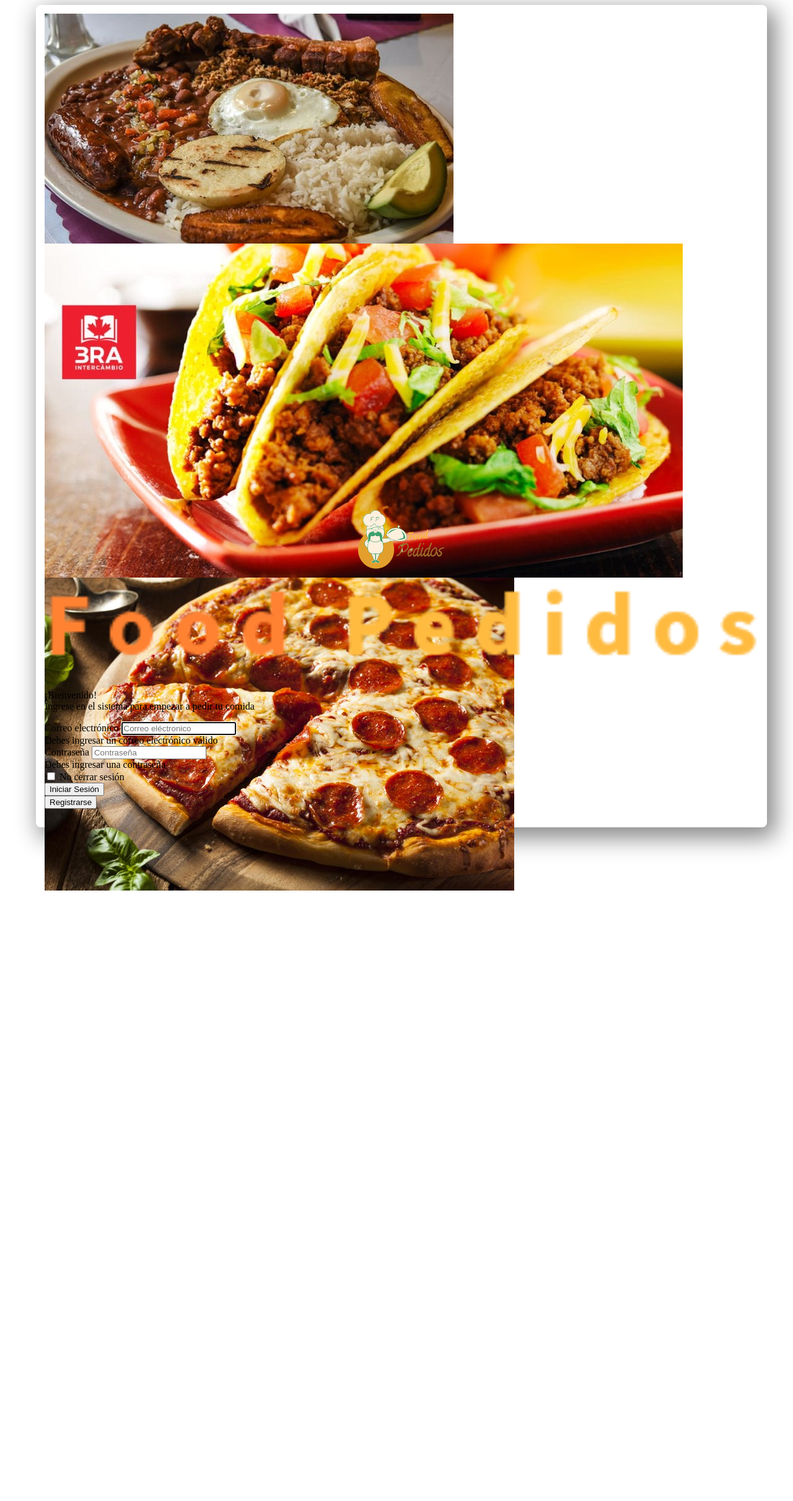
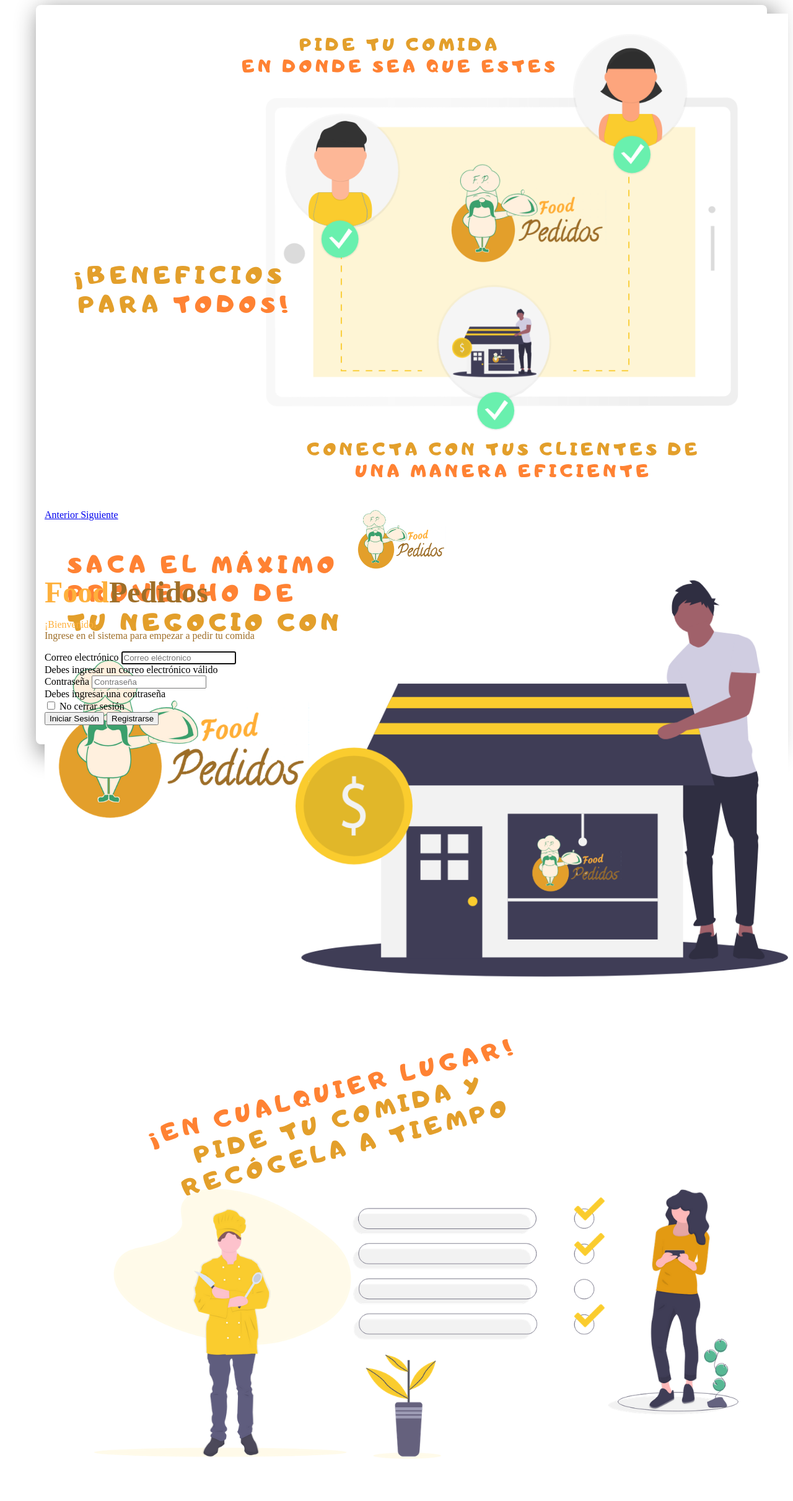
Before and after one commit to pablocm07/food_pedidos, a PHP site: page /Vistas/v_login.html in a window 1280 px wide. Shown: the whole page at 62% size. Before the commit the page ends 1437 px from the top, so only its background shows below. Run offline with PHP 8.4, Linux system fonts and the light colour scheme.

Commit message:
Cambio de Interfaz
Se modificó la interfaz de Login del sistema.

```diff
--- a/Assets/css/login.css
+++ b/Assets/css/login.css
@@ -44,6 +44,21 @@
     margin: auto;
     width: 9rem;
     height: 6rem;
+}
+
+p.text-center.fp-logo{
+    font-size: 3rem;
+    font-weight: bold;
+    margin-top: 10px;
+    margin-bottom: 0px;
+}
+
+.bg-1{
+    color: #FEB03C;
+}
+
+.bg-2{
+    color: #9E6E28;
 }
 
 /* ESTILO PARA MEDIDAS DE LOGO AUXILIAR */
--- a/Vistas/v_login.html
+++ b/Vistas/v_login.html
@@ -1,55 +1,77 @@
-<link rel="stylesheet" href="Assets/css/login.css">
+<link rel="stylesheet" href="./Assets/css/login.css">
 
 <div class="row contenedor-principal">
 
+    <!-- CONTENEDOR PRINCIPAL DEL CAROUSEL -->
     <div class="contenedor-slides d-none d-lg-block col-lg-7">
 
+        <!-- CONTENEDOR DEL CAROUSEL -->
         <div id="carousel-login" class="carousel slide carousel-fade" data-ride="carousel">
 
-            <div class="carousel-inner  d-flex align-items-center">
+            <!-- CONTENEDOR DE LOS SLIDES DEL CAROUSEL -->
+            <div class="carousel-inner d-flex align-items-center">
 
-                <div class="carousel-item active">
-                    <img src="Assets/img/comida_1.jpg" class="d-block w-100" alt="Imagen Carousel 1" />
+                <div class="carousel-item active" data-interval="3000">
+                    <img src="Assets/img/Slide_1.png" class="d-block w-100" alt="Imagen Carousel 1" />
                 </div>
 
-                <div class="carousel-item">
-                    <img src="Assets/img/comida_2.jpg" class="d-block w-100" alt="Imagen Carousel 2" />
+                <div class="carousel-item" data-interval="3000">
+                    <img src="Assets/img/Slide_2.png" class="d-block w-100" alt="Imagen Carousel 2" />
                 </div>
 
-                <div class="carousel-item">
-                    <img src="Assets/img/comida_3.jpg" class="d-block w-100" alt="Imagen Carousel 3" />
+                <div class="carousel-item" data-interval="3000">
+                    <img src="Assets/img/Slide_3.png" class="d-block w-100" alt="Imagen Carousel 3" />
                 </div>
 
             </div>
+            <!-- CONTENEDOR DE LOS SLIDES DEL CAROUSEL -->
+
+            <!-- CONTROLES DEL CAROUSEL -->
+            <a class="carousel-control-prev bg-transparent" href="#carousel-login" role="button" data-slide="prev">
+                <!-- <span class="carousel-control-prev-icon" aria-hidden="true"></span> -->
+                <span class="sr-only">Anterior</span>
+            </a>
+
+            <a class="carousel-control-next bg-transparent" href="#carousel-login" role="button" data-slide="next">
+                <!-- <span class="carousel-control-next-icon" aria-hidden="true"></span> -->
+                <span class="sr-only">Siguiente</span>
+            </a>
+            <!-- CONTROLES DEL CAROUSEL -->
 
         </div>
+        <!-- CONTENEDOR DEL CAROUSEL -->
 
     </div>
+    <!-- CONTENEDOR PRINCIPAL DEL CAROUSEL -->
 
+    <!-- CONTENEDOR DEL FORMULARIO DEL SISTEMA -->
     <div class="contenedor-formulario col-lg-5">
 
+        <!-- HEADER CON CONTENIDO DEL FORMULARIO -->
         <div class="header">
 
             <img class="logo text-center" src="Assets/img/logos/Logo ya.png" alt="SOP LOGO" />
 
-            <center>
-                <img class="logo-auxiliar" src="Assets/img/logos/Logo.png" alt="Food Pedidos LOGO" />
-            </center>
+            <p class="text-center fp-logo">
+                <span class="bg-1">Food</span><span class="bg-2">Pedidos</span>
+            </p>
 
-            <p class="text-warning text-center">
-                ¡Bienvenido!
+            <p class="bg-2 text-center">
+                <span class="bg-1">¡Bienvenido!</span>
                 <br>
-                Ingrese en el sistema para empezar a pedir tu comida
+                <span class="bg-2">Ingrese en el sistema para empezar a pedir tu comida</span>
             </p>
 
         </div>
+        <!-- HEADER CON CONTENIDO DEL FORMULARIO -->
 
         <form id="form-login" class="form-row mt-3 pt-2">
 
-            <div class="form-group col-12">
+            <div class="form-group col-12 mb-0">
 
                 <label htmlFor="correo">Correo electrónico</label>
-                <input class="form-control" id="correo" name="correo" type="mail" placeholder="Correo eléctronico" autofocus required/>
+                <input class="form-control" id="correo" name="correo" type="mail" placeholder="Correo eléctronico" autofocus
+                    required />
 
                 <div class="invalid-feedback">
                     Debes ingresar un correo electrónico válido
@@ -57,10 +79,11 @@
 
             </div>
 
-            <div class="form-group col-12">
+            <div class="form-group col-12 mb-0">
 
                 <label class="mt-3" htmlFor="contrasena">Contraseña</label>
-                <input class="form-control" id="contrasena" name="contrasena" type="password" placeholder="Contraseña" required />
+                <input class="form-control" id="contrasena" name="contrasena" type="password" placeholder="Contraseña"
+                    required />
 
                 <div class="invalid-feedback">
                     Debes ingresar una contraseña
@@ -68,11 +91,9 @@
 
             </div>
 
-            <div class="form-group col-12">
-                <div class="custom-control custom-checkbox mt-3">
-                    <input type="checkbox" class="custom-control-input" id="no_cerrar_sesion">
-                    <label class="custom-control-label" for="no_cerrar_sesion ">No cerrar sesión</label>
-                </div>
+            <div class="custom-control custom-checkbox mt-3 ml-2">
+                <input type="checkbox" class="custom-control-input" id="no_cerrar_sesion">
+                <label class="custom-control-label" for="no_cerrar_sesion ">No cerrar sesión</label>
             </div>
 
             <div class="row form-group col-12">
@@ -81,20 +102,16 @@
                     Iniciar Sesión <i class="far fa-sign-in-alt"></i>
                 </button>
 
-                <div class="col-2"></div>
-
                 <button id="registrar" type="button" class="btn btn-md btn-outline-secondary mt-3 col-5" id="registrarse">
                     Registrarse <i class="far fa-user-check"></i>
                 </button>
 
             </div>
 
-
-            </div>
-
         </form>
 
     </div>
+    <!-- CONTENEDOR DEL FORMULARIO DEL SISTEMA -->
 
 </div>
 
```
Also changed, not shown: Assets/css/tabla_pedidos.css (added, +118 -0 lines), Assets/img/Slide_1.png (added), Assets/img/Slide_2.png (added), Assets/img/Slide_3.png (added).
